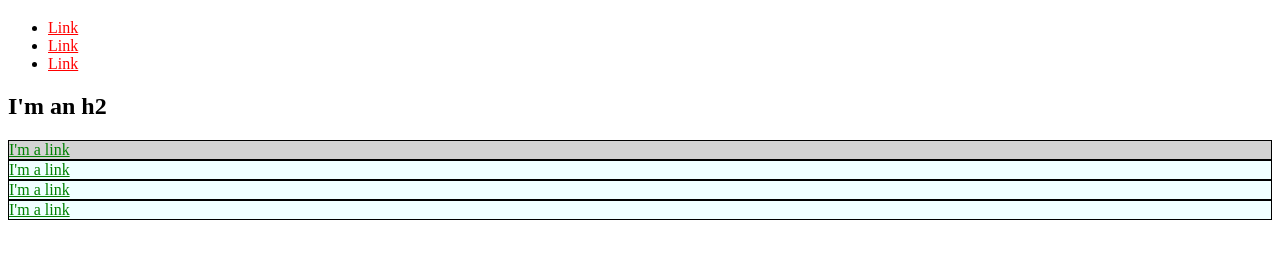
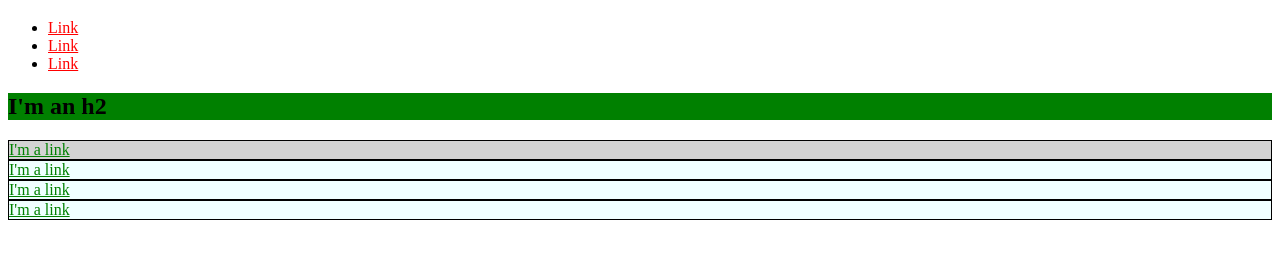
Before and after one commit to Hankbert/hankbert.github.io, a plain HTML site: page index.html in a window 1280 px wide. Shown: the part 61-320 px from the top of the page. Drawn offline with Linux system fonts and the light colour scheme.

Commit message:
Green id

```diff
--- a/index.html
+++ b/index.html
@@ -22,6 +22,9 @@
       .azure-class {
         background-color: azure;
       }
+      #green-id {
+        background-color: green;
+      }
     </style>
   </head>
   <body>
@@ -37,7 +40,7 @@
         <a href="http://example.com/">Link</a>
       </li>
     </ul>
-    <h2>I'm an h2</h2>
+    <h2 id="green-id">I'm an h2</h2>
     <div id="exec-bio" class="bio-box azure-class">
       <a href="http://example.com/">I'm a link</a>
     </div>
```
